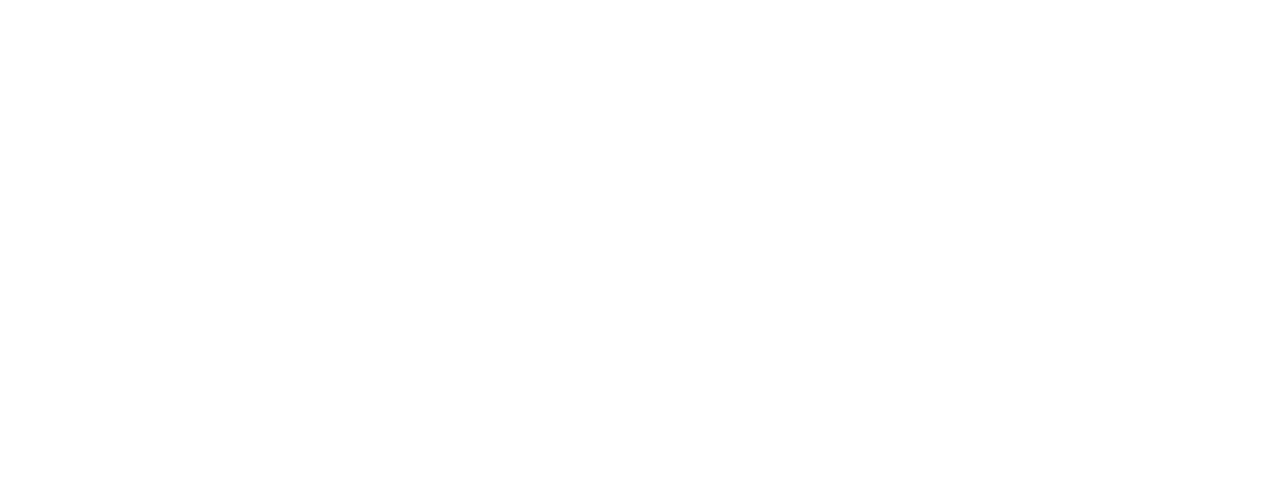
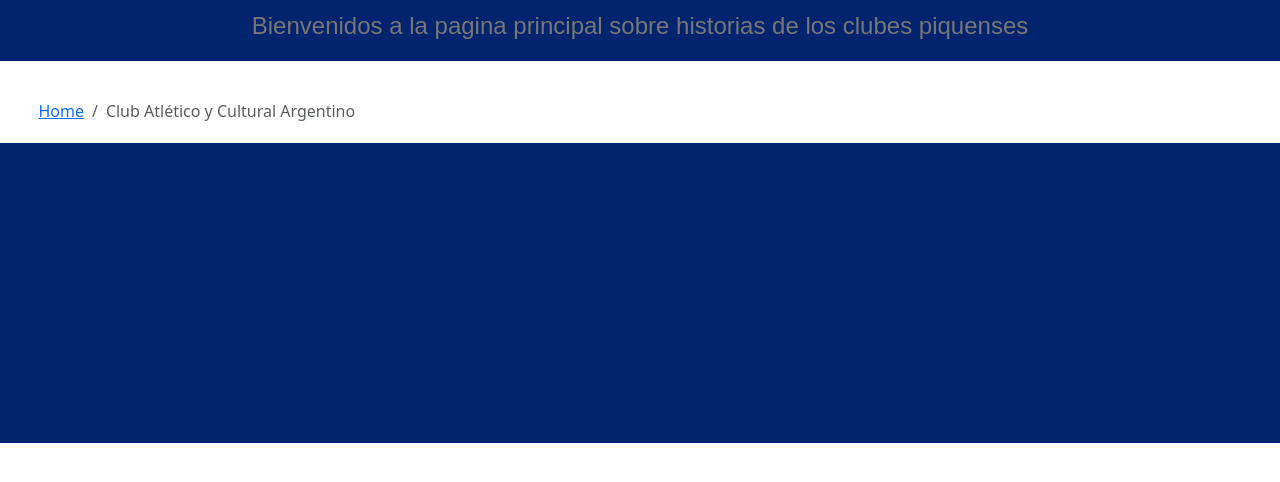
Before and after one commit to JoaquinC2000/POW, a PHP site: page /practica1/Ejer14/cayca.html in a window 1280 px wide. Before the commit the part shown is empty. Shown: the top 482 px of the page. Run offline with PHP 8.4, Linux system fonts and the light colour scheme; some web fonts are replaced.

Commit message:
actualizacion

```diff
--- a/practica1/Ejer14/cayca.html
+++ b/practica1/Ejer14/cayca.html
@@ -1,11 +1,34 @@
 <!DOCTYPE html>
 <html lang="en">
-<head>
-    <meta charset="UTF-8">
-    <meta name="viewport" content="width=device-width, initial-scale=1.0">
-    <title>Document</title>
-</head>
+    <head>
+        <meta charset="UTF-8">
+        <meta name="viewport" content="width=device-width, initial-scale=1">
+        <title>Document</title>
+        <link rel="stylesheet" href="bootstrap/css/bootstrap.min.css">
+        <link rel="stylesheet" href="css/style.css">
+    </head>
 <body>
+    <div>
+        <header>
+            <div>
+                <h4 style="text-align: center;">Bienvenidos a la pagina principal sobre historias de los clubes piquenses</h4>
+            </div>
+        </header>
+    </div>
 
+    <div>
+        <nav aria-label="breadcrumb">
+            <ol class="breadcrumb">
+                <li class="breadcrumb-item active" style="margin-left: 3%;"><a href="index.html">Home</a></li>
+                <li class="breadcrumb-item active" aria-current="page" >Club Atlético y Cultural Argentino</li>
+            </ol>
+        </nav>
+    </div>
+
+    <div>
+        <footer>
+            <p></p>
+        </footer>
+    </div>
 </body>
 </html>
--- a/practica1/Ejer14/css/style.css
+++ b/practica1/Ejer14/css/style.css
@@ -6,10 +6,10 @@ header{
     background: #02236D;
     width: 100%;
     line-height: 10px;
-    padding: 1px;
-    margin-bottom: 4%;
+    padding: 12px;
+    margin-bottom: 3%;
     font-family: Montserrat,Arial,sans-serif;
-    color: white;
+    color: #777777;
 }
 
 .link{
```
Also changed, not shown: practica1/Ejer14/index.html (+17 -2 lines).
